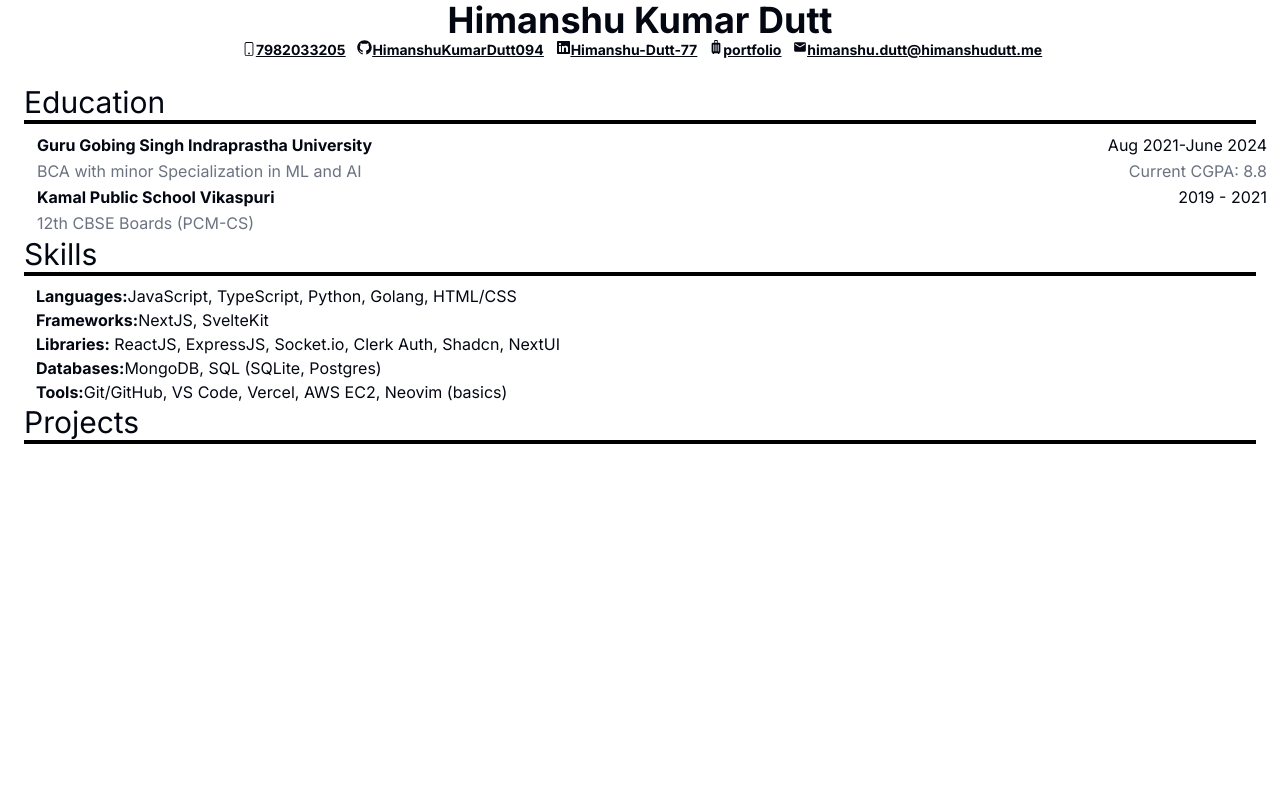
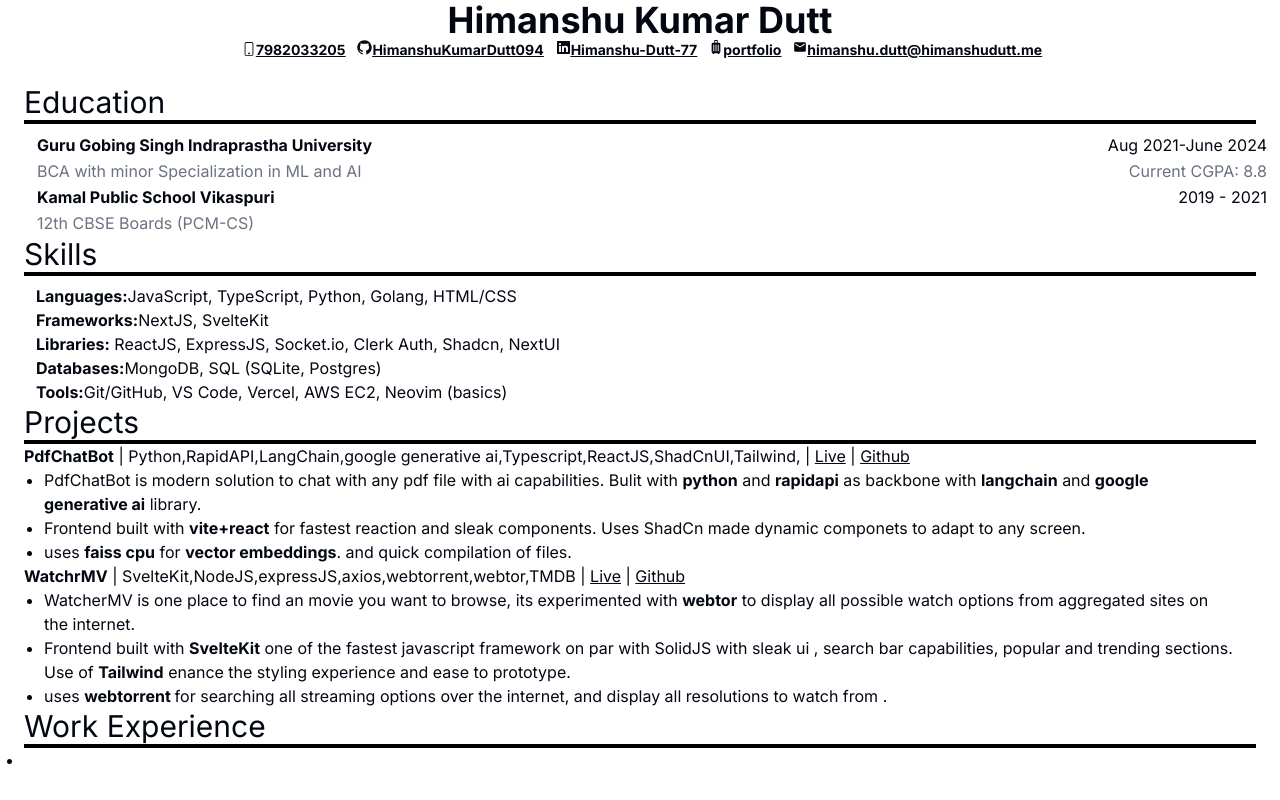
Before and after one commit to HimanshuKumarDutt094/portfolio, a Next.js app: page / in a window 1280 px wide. Built offline with nearby package versions, Linux system fonts and the light colour scheme.

Commit message:
till projects done

```diff
--- a/app/page.tsx
+++ b/app/page.tsx
@@ -94,9 +94,49 @@ export default function Home () {
         <h3 className="text-3xl  "> Projects
           <hr className=" border-black border-[2px]" />
         </h3>
-        <ul>
-          <li></li>
-        </ul>
+        <div>
+          <ul className="list-disc">
+            <h4 className=""> <b>PdfChatBot</b> | Python,RapidAPI,LangChain,google generative ai,Typescript,ReactJS,ShadCnUI,Tailwind, | <a className="underline" href="https://pdf-chat-bot-wine.vercel.app/">Live</a> | <a className="underline" href="https://github.com/HimanshuKumarDutt094/PDFChatBot/tree/main">Github</a> </h4>
+            <li className="mx-5">
+              PdfChatBot is modern solution to chat with any pdf file with ai capabilities. Bulit with <b>python</b> and <b>rapidapi</b> as backbone with <b>langchain</b> and <b>google generative ai</b> library.
+
+            </li>
+            <li className="mx-5">
+              Frontend built with <b>vite+react</b> for fastest reaction and sleak components.
+              Uses ShadCn made dynamic componets to adapt to any screen.
+            </li>
+            <li className="mx-5">
+              uses <b>faiss cpu</b> for <b>vector embeddings</b>. and quick compilation of files.
+            </li>
+          </ul>
+        </div>
+        <div>
+          <ul className=" list-disc">
+            <h4> <b>WatchrMV</b> | SvelteKit,NodeJS,expressJS,axios,webtorrent,webtor,TMDB  | <a className="underline" href="https://watcher-mv.vercel.app/">Live</a> | <a className="underline" href="https://github.com/HimanshuKumarDutt094/watcher-mv/">Github</a> </h4>
+            <li className="mx-5">
+              WatcherMV is  one place to find an movie you want to browse, its experimented with <b>webtor</b> to display all possible watch options from aggregated sites on the internet.
+
+
+            </li>
+            <li className="mx-5">
+              Frontend built with <b>SvelteKit</b> one of the fastest javascript framework on par with SolidJS  with sleak ui , search bar capabilities, popular and trending sections.
+              Use of <b>Tailwind</b> enance the styling experience and ease to prototype.
+            </li>
+            <li className="mx-5">
+              uses <b>webtorrent </b> for searching all streaming options over the internet, and display all resolutions to watch from .
+            </li>
+          </ul>
+        </div>
+        <div>
+          <h3 className="text-3xl  "> Work Experience
+            <hr className=" border-black border-[2px]" />
+          </h3>
+          <ul className="list-disc">
+            <li>
+
+            </li>
+          </ul>
+        </div>
       </main>
       <footer></footer>
     </div >
```
